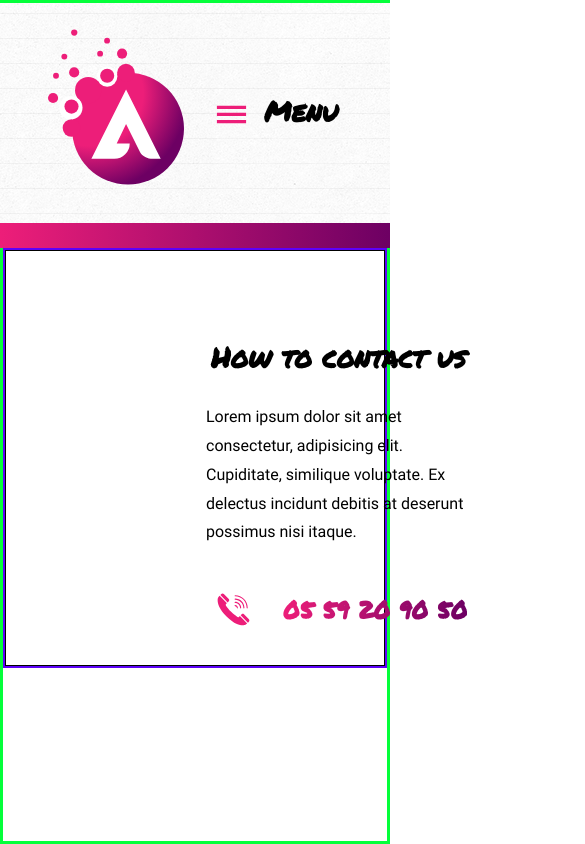
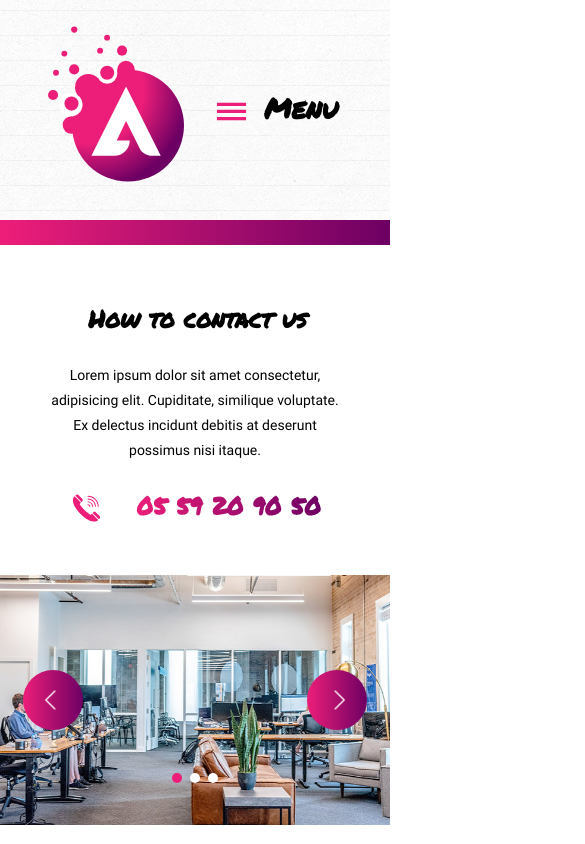
Before and after one commit to YanLAFITTE/agency-contact, a React (Vite) app: page /contact in a window 390 px wide. Shown: the top 844 px of the page, 585 px wide, since content can reach past the window. Built offline with nearby package versions, Linux system fonts and the light colour scheme.

Commit message:
css section1 responsive

```diff
--- a/src/components/Slider.jsx
+++ b/src/components/Slider.jsx
@@ -20,29 +20,66 @@ const Slider = () => {
          loop: true,
          injectStyles: [
             `
+            .swiper-slide-active img {
+               width: 100%;
+               height: 420px;
+               object-fit: cover;
+               overflow: hidden;
+               object-position: bottom;
+            }
+
+            .swiper-initialized {
+               width: 100%;
+               height: 420px;
+            }
+
+            @media (max-width: 992px) {
+               .swiper-slide-active img, .swiper-slide-active, .swiper-initialized {
+               height: 250px;
+            }}
+
             .swiper-button-next,
             .swiper-button-prev {
               background-image:  linear-gradient(90deg, #ed1e79, #6d0063);
               background-repeat: no-repeat;
-              background-size: 80px;
-              height: 80px;
-              width: 80px;
-              border-radius: 100%;
-              }
+              height: 60px;
+              width: 60px;
+              border-radius: 50%;
+              position: absolute;
+              top: calc(50% - 8px);
+            }
+
+            .swiper-button-next {
+              right: 6%;
+            }
+
+            .swiper-button-prev {
+              left: 6%;
+            }
 
             .swiper-button-next::after,
             .swiper-button-prev::after {
               content: '';
               background-image:  url('./src/assets/chevron-white.png');
               background-repeat: no-repeat;
-              background-size: 30px;
-              height: 30px;
-              width: 30px;
+              background-size: 22px;
+              height: 22px;
+              width: 22px;
               color: #fff;
+              position: absolute;
             }
 
             .swiper-button-next::after {
               transform: rotate(180deg);
+              left: 22px;
+            }
+
+            .swiper-button-prev::after {
+              right: 22px;
+            }
+
+            .swiper-pagination {
+              margin-bottom: 30px;
             }
 
             .swiper-pagination-bullet {
@@ -50,13 +87,11 @@ const Slider = () => {
               height: 10px;
               background: #fff;
               opacity: 1 ;
-              padding: 2px;
-
+            }
+            .swiper-pagination-bullet-active {
+              background: #ed1e79;
           }
-          .swiper-pagination-bullet-active {
-            background: #ed1e79;
-         }
-      `,
+          `,
          ],
       };
 
--- a/src/pages/Contact.jsx
+++ b/src/pages/Contact.jsx
@@ -1,5 +1,6 @@
 import phoneSvg from '../assets/phone.svg';
 import Slider from '../components/Slider';
+// import photo1 from '../assets/photo1.jpg';
 
 const Contact = () => {
    return (
@@ -17,7 +18,7 @@ const Contact = () => {
                   <h3>05 59 20 90 50</h3>
                </div>
             </div>
-
+            {/* <div className='img-container'><img src={photo1} alt="" /></div> */}
             <Slider />
          </div>
       </section>
--- a/src/style/css/style.css
+++ b/src/style/css/style.css
@@ -361,7 +361,6 @@ body {
   align-items: center;
   height: 100vh;
   width: 100vw;
-  border: 3px solid rgb(4, 255, 58);
 }
 .layout__main {
   height: 100%;
@@ -377,6 +376,7 @@ header {
   position: relative;
   background-image: url("../../assets/texture.png");
   background-repeat: cover;
+  z-index: 10;
 }
 @media only screen and (max-width: 992px) {
   .header {
@@ -540,18 +540,40 @@ header {
 }
 
 .contact-section1 {
-  border: 2px solid rgb(92, 2, 249);
   height: 420px;
-  width: 100%;
+  width: 100vw;
+}
+@media only screen and (max-width: 992px) {
+  .contact-section1 {
+    height: 100%;
+  }
 }
 .contact-section1__container {
-  border: 1px solid black;
-  height: 100%;
+  width: 100vw;
   display: grid;
   grid-template-columns: 1fr 1fr;
 }
+@media only screen and (max-width: 992px) {
+  .contact-section1__container {
+    display: flex;
+    flex-direction: column;
+  }
+}
 .contact-section1__infos {
-  padding: 0 200px;
+  padding: 0 180px 0 200px;
+}
+@media only screen and (max-width: 1440px) {
+  .contact-section1__infos {
+    padding: 0 20% 0 50px;
+  }
+}
+@media only screen and (max-width: 992px) {
+  .contact-section1__infos {
+    text-align: center;
+    padding: 0 50px;
+    width: 100vw;
+    height: 330px;
+  }
 }
 .contact-section1__infos h2 {
   font-size: 28px;
@@ -559,9 +581,20 @@ header {
   font-family: "PermanentMarker";
   white-space: nowrap;
 }
+@media only screen and (max-width: 992px) {
+  .contact-section1__infos h2 {
+    margin-top: 60px;
+    font-size: 24px;
+  }
+}
 .contact-section1__infos p {
   font-size: 16px;
   line-height: 1.8;
+}
+@media only screen and (max-width: 992px) {
+  .contact-section1__infos p {
+    font-size: 14px;
+  }
 }
 .contact-section1__phone {
   display: flex;
@@ -569,10 +602,24 @@ header {
   margin-top: 45px;
   margin-left: 10px;
   gap: 2rem;
+  margin-bottom: 60px;
+}
+@media only screen and (max-width: 992px) {
+  .contact-section1__phone {
+    justify-content: center;
+    margin-left: 0;
+    margin-top: 30px;
+  }
+}
+@media only screen and (max-width: 992px) {
+  .contact-section1__phone img {
+    height: 30px;
+  }
 }
 .contact-section1__phone h3 {
   font-size: 24px;
   font-family: "PermanentMarker";
+  margin-top: -5px;
   background-image: linear-gradient(90deg, #ed1e79, #6d0063);
   background-clip: text;
   -webkit-background-clip: text;
@@ -585,7 +632,12 @@ header {
   width: 50vw;
   height: 100%;
   overflow: hidden;
-  position: relative;
+}
+@media only screen and (max-width: 992px) {
+  .slider {
+    width: 100vw;
+    height: 250px;
+  }
 }
 
 /*# sourceMappingURL=style.css.map */
--- a/src/style/sass/layout/_mainNavigation.scss
+++ b/src/style/sass/layout/_mainNavigation.scss
@@ -9,6 +9,7 @@ header {
    position: relative;
    background-image: url('../../assets/texture.png');
    background-repeat: cover;
+   z-index: 10;
    @media #{variables.$large-down} {
       height: 220px;
    }
--- a/src/style/sass/layout/_rootlayout.scss
+++ b/src/style/sass/layout/_rootlayout.scss
@@ -8,7 +8,6 @@
    align-items: center;
    height: 100vh;
    width: 100vw;
-   border: 3px solid rgb(4, 255, 58);
    &__main {
       height: 100%;
       width: 100%;
--- a/src/style/sass/pages/_contact.scss
+++ b/src/style/sass/pages/_contact.scss
@@ -2,27 +2,49 @@
 @use '../abstract/_mixins';
 
 .contact-section1 {
-   border: 2px solid rgb(92, 2, 249);
    height: 420px;
-   width: 100%;
+   width: 100vw;
+   @media #{variables.$large-down} {
+      height: 100%;
+   }
+
    &__container {
-      border: 1px solid black;
-      height: 100%;
+      width: 100vw;
       display: grid;
       grid-template-columns: 1fr 1fr;
+      @media #{variables.$large-down} {
+         display: flex;
+         flex-direction: column;
+      }
    }
    &__infos {
-      padding: 0 200px;
+      padding: 0 180px 0 200px;
+      @media #{variables.$xlscreen-down} {
+         padding: 0 20% 0 50px;
+      }
+      @media #{variables.$large-down} {
+         text-align: center;
+         padding: 0 50px;
+         width: 100vw;
+         height: 330px;
+      }
 
       h2 {
          font-size: 28px;
          margin: 90px 0 30px 5px;
          font-family: variables.$font-headings;
          white-space: nowrap;
+         @media #{variables.$large-down} {
+            margin-top: 60px;
+            font-size: 24px;
+         }
       }
       p {
          font-size: 16px;
          line-height: 1.8;
+         @media #{variables.$large-down} {
+            font-size: 14px;
+         }
       }
    }
    &__phone {
@@ -31,9 +53,22 @@
       margin-top: 45px;
       margin-left: 10px;
       gap: 2rem;
+      margin-bottom: 60px;
+      @media #{variables.$large-down} {
+         justify-content: center;
+         margin-left: 0;
+         margin-top: 30px;
+      }
+      img {
+         @media #{variables.$large-down} {
+            height: 30px;
+         }
+      }
+
       h3 {
          font-size: 24px;
          font-family: variables.$font-headings;
+         margin-top: -5px;
          @include mixins.gradient-text;
          white-space: nowrap;
       }
@@ -44,19 +79,8 @@
    width: 50vw;
    height: 100%;
    overflow: hidden;
-   position: relative;
+   @media #{variables.$large-down} {
+      width: 100vw;
+      height: 250px;
+   }
 }
-
-
-// background: linear-gradient(
-//    90deg,
-//    #ed1e79,
-//    #6d0063
-// );
-// background-repeat: no-repeat;
-//  padding: 8px 16px;
-//  border-radius: 100%;
-//  color: #fff;
-
-
-// style="enable-background:new 0 0 511.641 511.641;"
```
Also changed, not shown: 1 other file (tests, documents, lock files or other folders).
